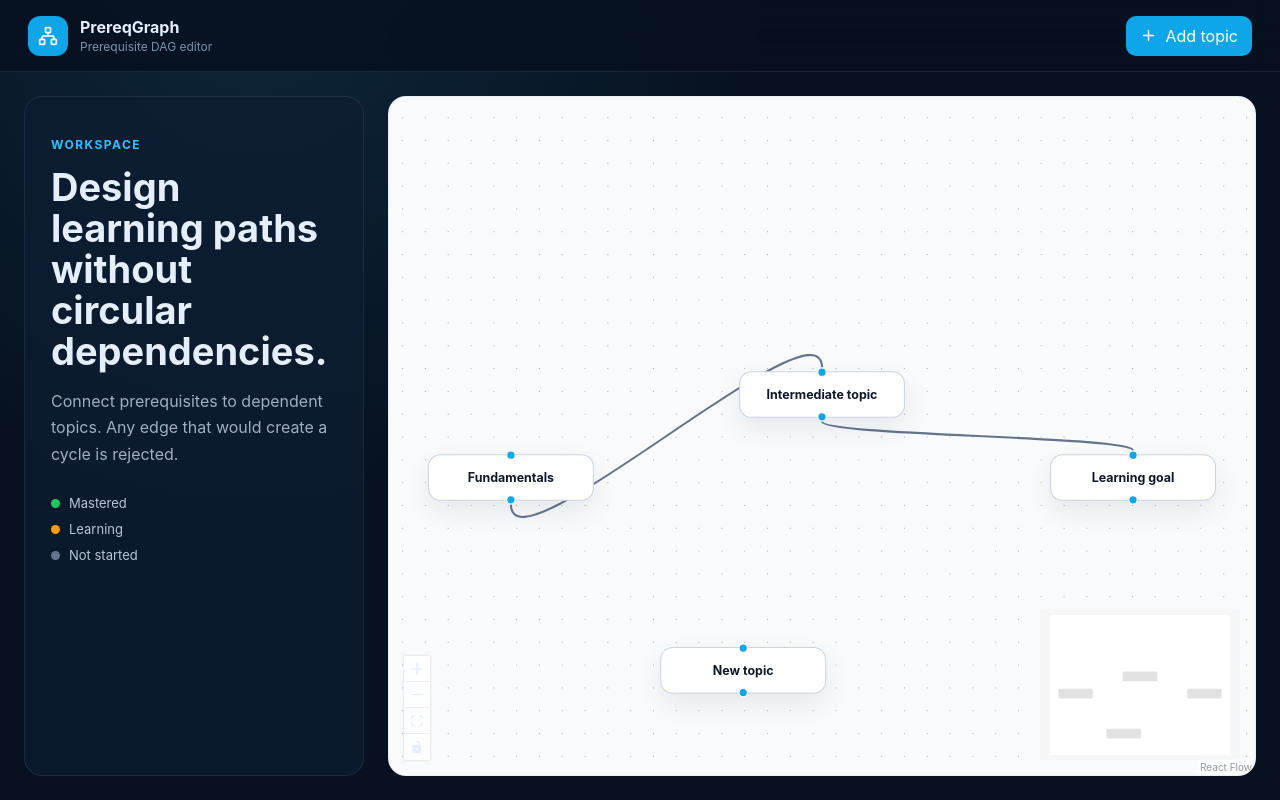
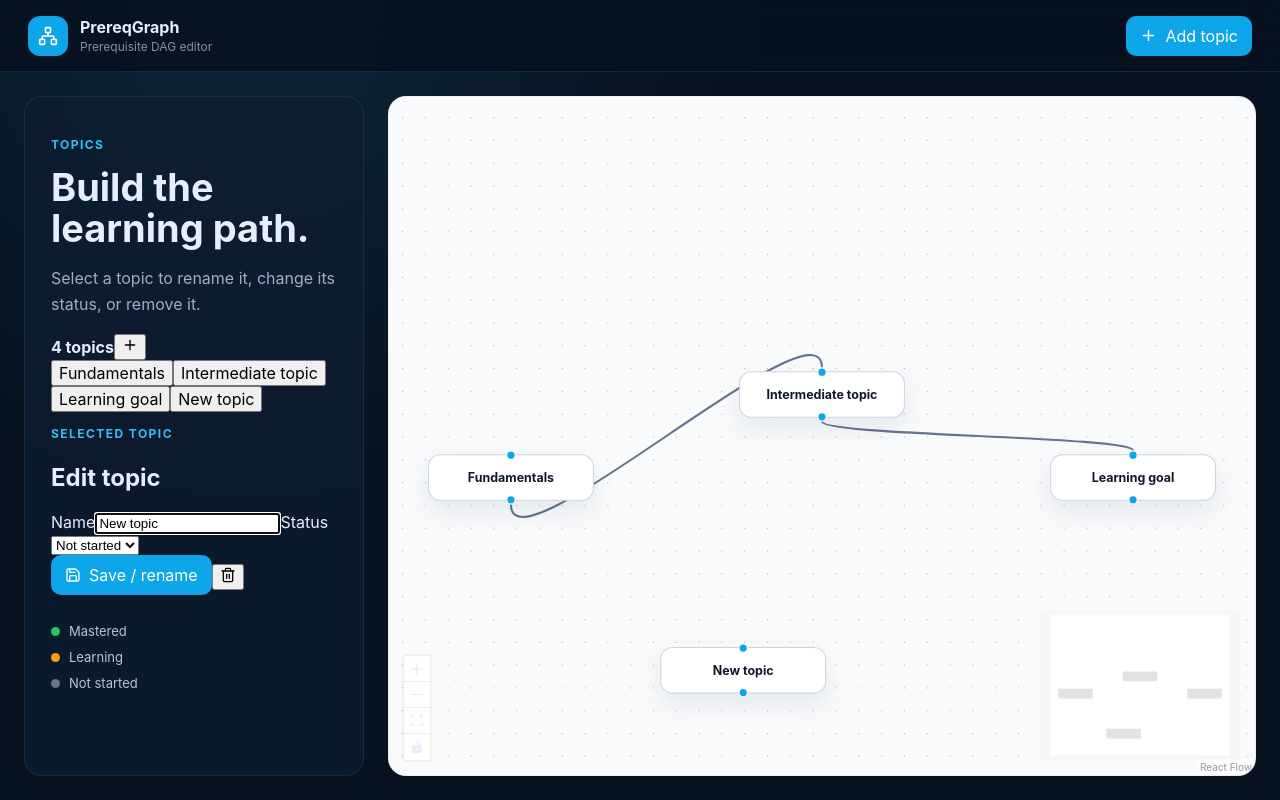
Before and after one commit to randexlabs/prerequisite-dag-editor, a React (Vite) app: page / in a window 1280 px wide. Both pictures are taken after a click on the button "Add topic". Built offline with nearby package versions, Linux system fonts and the light colour scheme.

Commit message:
Add topic CRUD interface

```diff
--- a/src/App.tsx
+++ b/src/App.tsx
@@ -1,18 +1,116 @@
+import { useEffect, useMemo, useState, type FormEvent } from "react";
 import { Background, Controls, MiniMap, ReactFlow } from "@xyflow/react";
-import { Network, Plus } from "lucide-react";
+import { Network, Plus, Save, Trash2 } from "lucide-react";
+import type { LearningNode, MasteryStatus } from "./domain/graph";
 import { useGraphStore } from "./stores/graph-store";
+
+type TopicInspectorProps = {
+  node: LearningNode;
+  onSave: (label: string, status: MasteryStatus) => void;
+  onDelete: () => void;
+};
+
+function TopicInspector({ node, onSave, onDelete }: TopicInspectorProps) {
+  const [label, setLabel] = useState(node.data.label);
+  const [status, setStatus] = useState<MasteryStatus>(node.data.status);
+
+  const submit = (event: FormEvent<HTMLFormElement>) => {
+    event.preventDefault();
+    if (!label.trim()) return;
+    onSave(label, status);
+  };
+
+  return (
+    <form className="topic-inspector" onSubmit={submit}>
+      <div className="section-heading">
+        <div>
+          <p className="eyebrow">Selected topic</p>
+          <h2>Edit topic</h2>
+        </div>
+      </div>
+
+      <label className="field">
+        <span>Name</span>
+        <input
+          autoFocus
+          maxLength={80}
+          value={label}
+          onChange={(event) => setLabel(event.target.value)}
+          placeholder="Topic name"
+        />
+      </label>
+
+      <label className="field">
+        <span>Status</span>
+        <select value={status} onChange={(event) => setStatus(event.target.value as MasteryStatus)}>
+          <option value="unknown">Not started</option>
+          <option value="learning">Learning</option>
+          <option value="mastered">Mastered</option>
+        </select>
+      </label>
+
+      <div className="inspector-actions">
+        <button type="submit" className="primary-button grow">
+          <Save size={16} /> Save / rename
+        </button>
+        <button type="button" className="danger-button" onClick={onDelete} aria-label="Delete topic">
+          <Trash2 size={16} />
+        </button>
+      </div>
+    </form>
+  );
+}
 
 export function App() {
   const {
     nodes,
     edges,
+    selectedNodeId,
     cycleMessage,
     onNodesChange,
     onEdgesChange,
     connect,
     addNode,
+    updateNode,
+    deleteNode,
+    selectNode,
     clearCycleMessage,
   } = useGraphStore();
+
+  const selectedNode = nodes.find((node) => node.id === selectedNodeId) ?? null;
+  const displayedNodes = useMemo(
+    () => nodes.map((node) => ({ ...node, selected: node.id === selectedNodeId })),
+    [nodes, selectedNodeId],
+  );
+
+  useEffect(() => {
+    const handleKeyDown = (event: KeyboardEvent) => {
+      const target = event.target as HTMLElement | null;
+      const isEditing = target?.matches("input, textarea, select, [contenteditable='true']");
+
+      if (event.key === "Escape") {
+        selectNode(null);
+      }
+
+      if ((event.key === "Delete" || event.key === "Backspace") && selectedNodeId && !isEditing) {
+        event.preventDefault();
+        deleteNode(selectedNodeId);
+      }
+    };
+
+    window.addEventListener("keydown", handleKeyDown);
+    return () => window.removeEventListener("keydown", handleKeyDown);
+  }, [deleteNode, selectNode, selectedNodeId]);
+
+  const removeSelectedNode = () => {
+    if (!selectedNode) return;
+
+    const confirmed = window.confirm(
+      `Delete “${selectedNode.data.label}”? Its prerequisite connections will also be removed.`,
+    );
+
+    if (confirmed) deleteNode(selectedNode.id);
+  };
 
   return (
     <main className="app-shell">
@@ -31,11 +129,47 @@ export function App() {
 
       <section className="workspace">
         <aside className="sidebar">
-          <p className="eyebrow">Workspace</p>
-          <h1>Design learning paths without circular dependencies.</h1>
-          <p>
-            Connect prerequisites to dependent topics. Any edge that would create a cycle is rejected.
-          </p>
+          <div className="sidebar-intro">
+            <p className="eyebrow">Topics</p>
+            <h1>Build the learning path.</h1>
+            <p>Select a topic to rename it, change its status, or remove it.</p>
+          </div>
+
+          <div className="topic-list-heading">
+            <strong>{nodes.length} topics</strong>
+            <button type="button" className="icon-button" onClick={addNode} aria-label="Add topic">
+              <Plus size={16} />
+            </button>
+          </div>
+
+          <div className="topic-list" role="list">
+            {nodes.map((node) => (
+              <button
+                key={node.id}
+                type="button"
+                className={`topic-list-item${node.id === selectedNodeId ? " selected" : ""}`}
+                onClick={() => selectNode(node.id)}
+                role="listitem"
+              >
+                <i className={`dot ${node.data.status}`} />
+                <span>{node.data.label}</span>
+              </button>
+            ))}
+          </div>
+
+          {selectedNode ? (
+            <TopicInspector
+              key={selectedNode.id}
+              node={selectedNode}
+              onSave={(label, status) => updateNode(selectedNode.id, { label, status })}
+              onDelete={removeSelectedNode}
+            />
+          ) : (
+            <div className="empty-inspector">
+              <p>Select a topic in the list or canvas to edit it.</p>
+            </div>
+          )}
+
           <div className="legend">
             <span><i className="dot mastered" /> Mastered</span>
             <span><i className="dot learning" /> Learning</span>
@@ -45,11 +179,15 @@ export function App() {
 
         <div className="canvas-card">
           <ReactFlow
-            nodes={nodes}
+            nodes={displayedNodes}
             edges={edges}
             onNodesChange={onNodesChange}
             onEdgesChange={onEdgesChange}
             onConnect={connect}
+            onNodeClick={(_, node) => selectNode(node.id)}
+            onNodeDoubleClick={(_, node) => selectNode(node.id)}
+            onPaneClick={() => selectNode(null)}
+            deleteKeyCode={null}
             fitView
           >
             <Background gap={22} size={1} />
```
